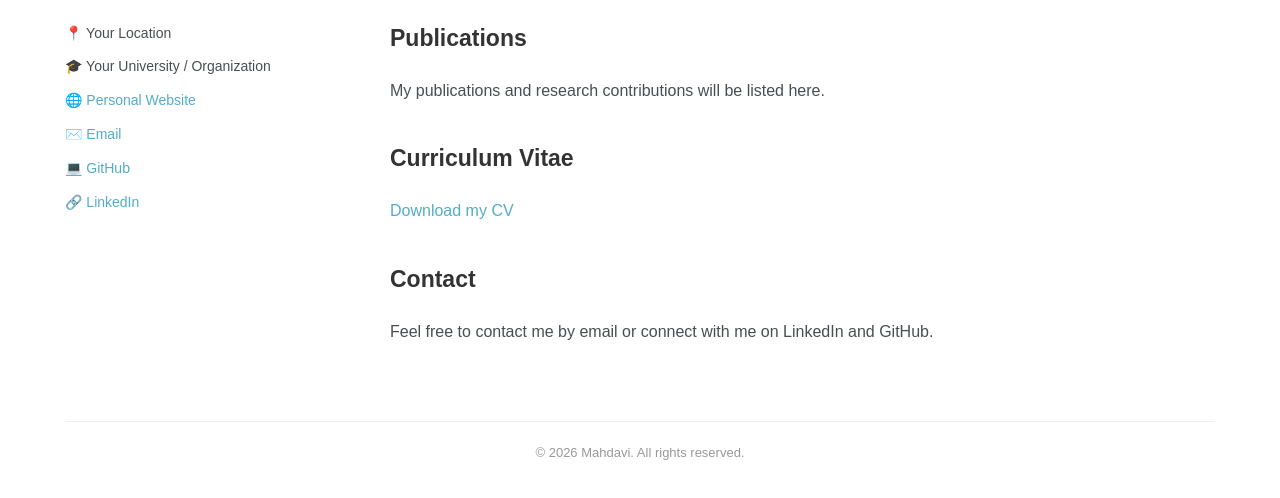
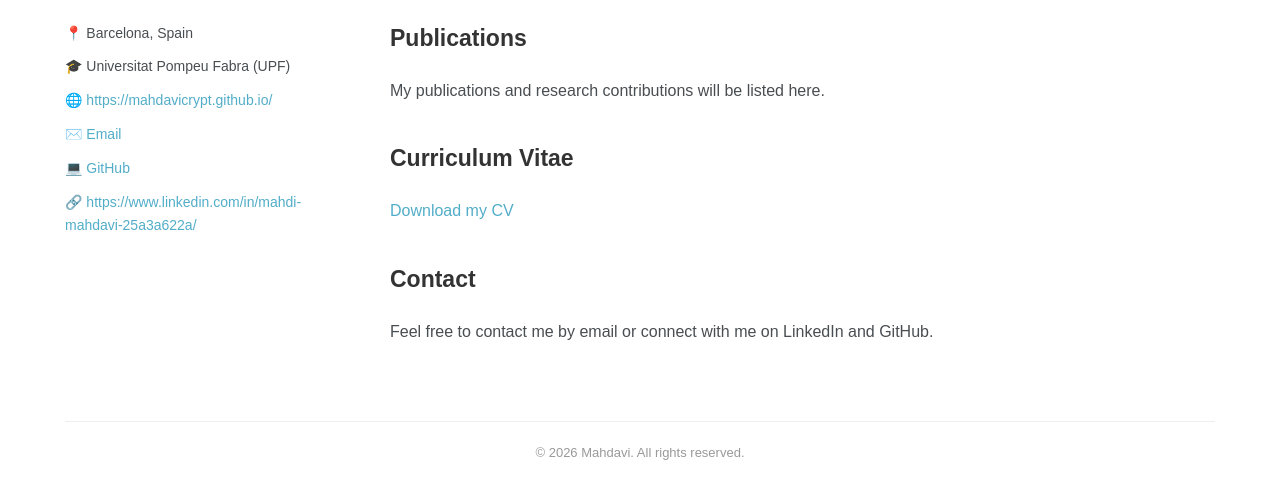
Before and after one commit to MahdaviCrypt/mahdavicrypt.github.io, a plain HTML site: page index.html in a window 1280 px wide. Shown: the part 436-934 px from the top of the page. Drawn offline with Linux system fonts and the light colour scheme.

Commit message:
Update personal details in index.html

```diff
--- a/index.html
+++ b/index.html
@@ -172,12 +172,12 @@ footer {
     </p>
 
     <div class="details">
-        <p>📍 Your Location</p>
-        <p>🎓 Your University / Organization</p>
-        <p>🌐 <a href="#">Personal Website</a></p>
-        <p>✉️ <a href="mailto:YOUR-EMAIL">Email</a></p>
+        <p>📍 Barcelona, Spain</p>
+        <p>🎓 Universitat Pompeu Fabra (UPF)</p>
+        <p>🌐 <a href="#">https://mahdavicrypt.github.io/</a></p>
+        <p>✉️ <a href="mahdi.mahdavi@upf.edu">Email</a></p>
         <p>💻 <a href="https://github.com/mahdavicrypt">GitHub</a></p>
-        <p>🔗 <a href="#">LinkedIn</a></p>
+        <p>🔗 <a href="#">https://www.linkedin.com/in/mahdi-mahdavi-25a3a622a/</a></p>
     </div>
 
 </aside>
```
